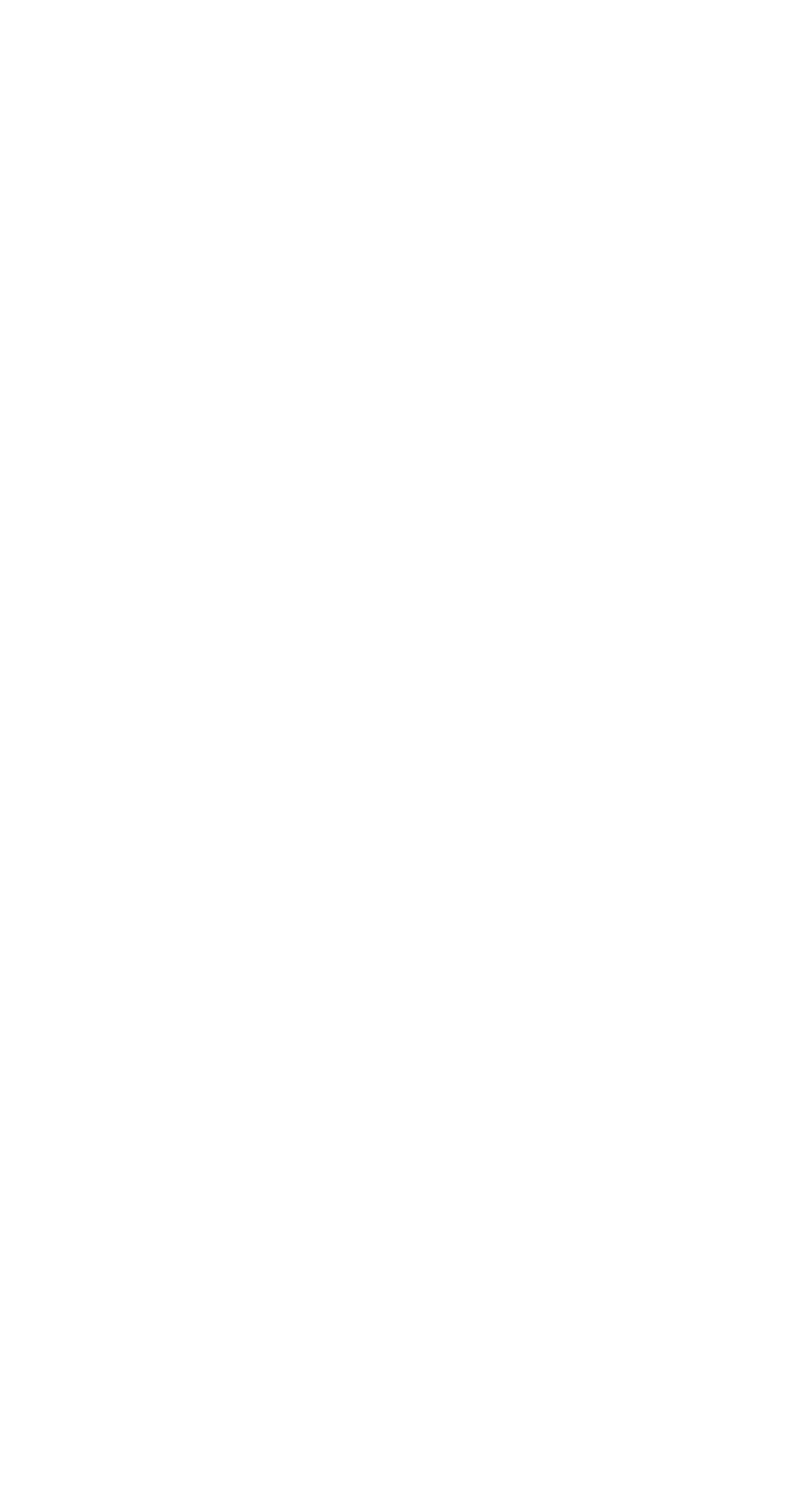
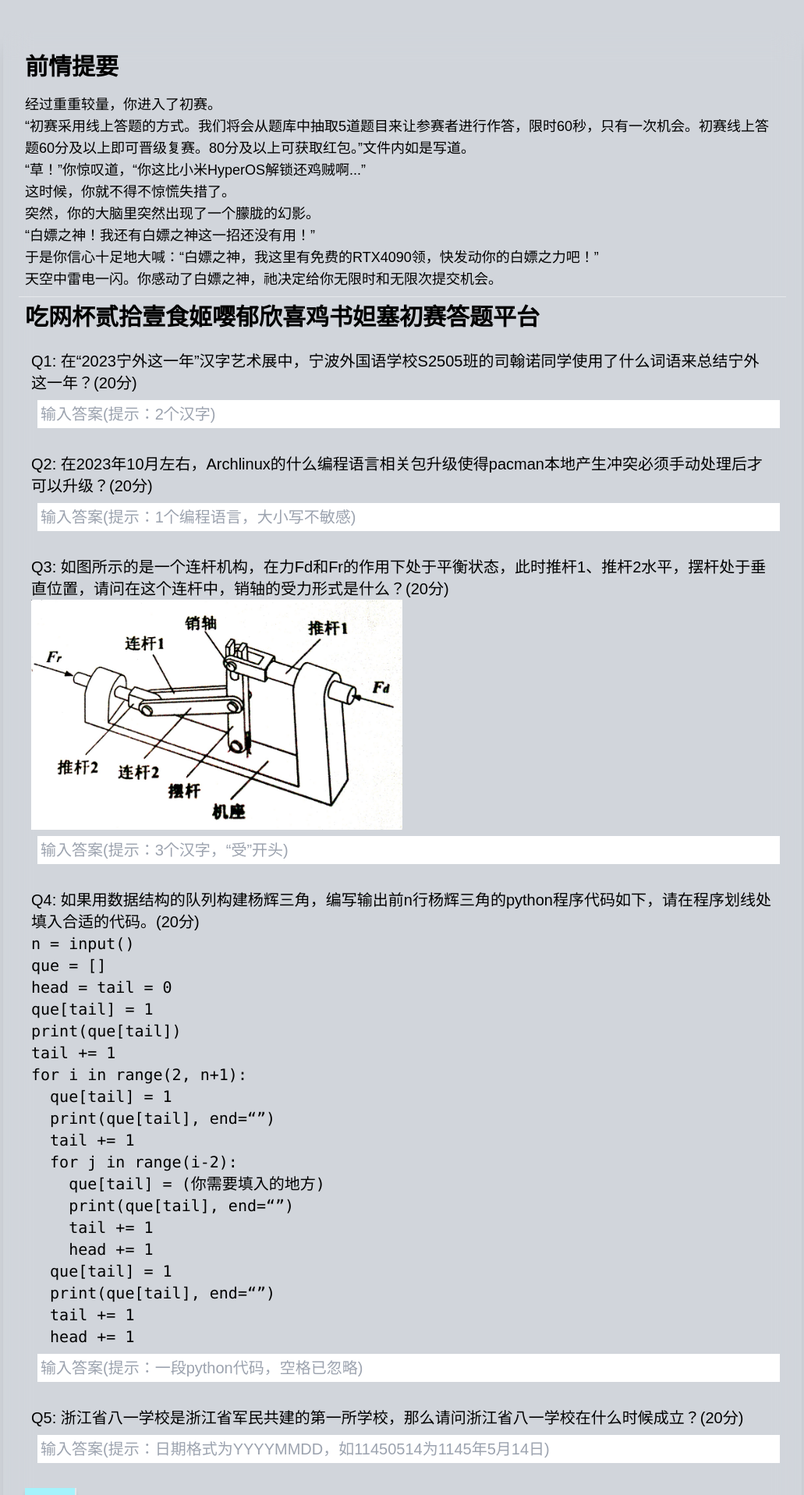
Before and after one commit to chihuo2104/2024hb, a Nuxt app in the folder src/index/: page /rb-challenge/1/quiz1 in a window 1280 px wide. Shown: the top 1917 px of the page at 78% size, without its empty margins (124-1155 px from the left). Before the commit the page ends 800 px from the top, so only its background shows below. Built offline with nearby package versions, Linux system fonts and the light colour scheme.

Commit message:
feat(src/index): quiz1&end

```diff
--- a/src/index/nuxt.config.ts
+++ b/src/index/nuxt.config.ts
@@ -1,6 +1,42 @@
 // https://nuxt.com/docs/api/configuration/nuxt-config
+import {obfuscator} from "rollup-obfuscator";
 export default defineNuxtConfig({
   devtools: { enabled: true },
   modules:['@nuxtjs/tailwindcss'],
-  postcss:{}
+  postcss:{},
+  vite:{
+    plugins: [obfuscator({
+            compact: true,
+            controlFlowFlattening: true,
+            controlFlowFlatteningThreshold: 0.75,
+            deadCodeInjection: true,
+            deadCodeInjectionThreshold: 0.4,
+            debugProtection: false,
+            debugProtectionInterval: 0,
+            disableConsoleOutput: true,
+            identifierNamesGenerator: 'hexadecimal',
+            log: false,
+            numbersToExpressions: true,
+            renameGlobals: false,
+            selfDefending: true,
+            simplify: true,
+            splitStrings: true,
+            splitStringsChunkLength: 10,
+            stringArray: true,
+            stringArrayCallsTransform: true,
+            stringArrayCallsTransformThreshold: 0.75,
+            stringArrayEncoding: ['base64'],
+            stringArrayIndexShift: true,
+            stringArrayRotate: true,
+            stringArrayShuffle: true,
+            stringArrayWrappersCount: 2,
+            stringArrayWrappersChainedCalls: true,
+            stringArrayWrappersParametersMaxCount: 4,
+            stringArrayWrappersType: 'function',
+            stringArrayThreshold: 0.75,
+            transformObjectKeys: true,
+            unicodeEscapeSequence: false
+        }
+    )]
+  }
 })
--- a/src/index/package.json
+++ b/src/index/package.json
@@ -16,5 +16,9 @@
     "tailwindcss": "^3.4.1",
     "vue": "^3.4.10",
     "vue-router": "^4.2.5"
+  },
+  "dependencies": {
+    "javascript-obfuscator": "^4.1.0",
+    "rollup-obfuscator": "^4.1.1"
   }
 }
--- a/src/index/pages/index.vue
+++ b/src/index/pages/index.vue
@@ -1,4 +1,7 @@
 <script setup>
+useHead({
+	title: 'chi的小红包冒险 v.e.r. 2024'
+})
 import { ref } from 'vue'
 const activityStatus = ref('Pending')
 const now = ref((new Date()).getTime())
--- a/src/index/pages/rb-challenge/[cynocid]/quiz0-end.vue
+++ b/src/index/pages/rb-challenge/[cynocid]/quiz0-end.vue
@@ -1,15 +1,30 @@
-<script lang="ts">
-import {defineComponent} from 'vue'
-
-export default defineComponent({
-name: "quiz0-end"
+<script lang="ts" setup>
+useHead({
+	title: '妲塞爆鸣成功'
 })
 </script>
 
 <template>
-
+	<div class="bg-gray-200 h-screen w-screen">
+		<div class="container max-w-2xl p-2 mx-auto shadow-md">
+			<div class="text-3xl font-bold text-center m-2">吃网杯贰拾壹食姬嘤郁欣喜鸡书妲塞</div>
+			<div class="text-2xl font-bold text-center m-2">报名成功！</div>
+			<div class="text-xl  text-center">
+				{username}，欢迎参加吃网杯贰拾壹食姬嘤郁欣喜鸡书妲塞！<br/>
+				红包码为：xxxxxxxxxxx,不要告诉别人哦，共48个20.24元。<br/>
+				初赛即将开始，请做好准备！
+			</div>
+			<div class="text-center">
+				<button class="text-2xl hover:shadow-2xl shadow-md bg-cyan-200 border-r-2 p-2  transition-all m-2" onclick="go()">点我进入初赛</button>
+				<button class="text-2xl hover:shadow-2xl shadow-md bg-cyan-200 border-r-2 p-2  transition-all m-2" onclick="generate()">点我生成证书</button>
+			</div>
+		</div>
+	</div>
 </template>
 
-<style scoped>
-
+<style>
+body{
+	width: 100%;
+	height: 100%;
+}
 </style>
--- a/src/index/pages/rb-challenge/[cynocid]/quiz1-end.vue
+++ b/src/index/pages/rb-challenge/[cynocid]/quiz1-end.vue
@@ -1,15 +1,39 @@
-<script lang="ts">
-import {defineComponent} from 'vue'
-
-export default defineComponent({
-name: "quiz1-end"
+<script lang="ts" setup>
+useHead({
+	title: '初赛反馈结果'
 })
 </script>
 
 <template>
-
+	<div class="bg-gray-200 h-screen w-screen">
+		<div class="container max-w-2xl p-2 mx-auto shadow-md">
+			<div class="text-3xl font-bold text-center m-2">吃网杯贰拾壹食姬嘤郁欣喜鸡书妲塞</div>
+			<div class="text-2xl font-bold text-center m-2">初赛反馈结果</div>
+			<div class="text-xl  text-center">
+				{username}，感谢参加吃网杯贰拾壹食姬嘤郁欣喜鸡书妲塞初赛！<br/>
+				您的分数是：{score}<br/>
+				红包码为：xxxxxxxxxxx,不要告诉别人哦，共24个20.24元。<br/>
+				复赛即将开始，请做好准备！
+			</div>
+			<div class="text-xl  text-center">
+				AD:欢迎加入chigroup！<br/>
+				杜叔叔(Telegram):<br/>
+				矩阵(Matrix):<br/>
+				微信(WeChat):<br/>
+				Slack:<br/>
+				欢迎来玩！
+			</div>
+			<div class="text-center">
+				<button class="text-2xl hover:shadow-2xl shadow-md bg-cyan-200 border-r-2 p-2  transition-all m-2" onclick="go">点我进入复赛</button>
+				<button class="text-2xl hover:shadow-2xl shadow-md bg-cyan-200 border-r-2 p-2  transition-all m-2" onclick="generate">点我生成证书</button>
+			</div>
+		</div>
+	</div>
 </template>
 
-<style scoped>
-
+<style>
+body{
+	width: 100%;
+	height: 100%;
+}
 </style>
--- a/src/index/pages/rb-challenge/[cynocid]/quiz1.vue
+++ b/src/index/pages/rb-challenge/[cynocid]/quiz1.vue
@@ -1,10 +1,72 @@
-<script s>
+<script setup>
+useHead({
+	title: '吃网杯贰拾壹食姬嘤郁欣喜鸡书妲塞初赛答题平台'
+})
 </script>
-
 <template>
-
+	<div class="bg-gray-300 flex place-items-center justify-center">
+		<div id="container" class="container max-w-5xl shadow-xl m-10 p-5 backdrop-blur-lg">
+			<h1 class="font-bold text-3xl p-2">前情提要</h1>
+			<div class="text-lg p-2">
+				经过重重较量，你进入了初赛。<br/>
+				“初赛采用线上答题的方式。我们将会从题库中抽取5道题目来让参赛者进行作答，限时60秒，只有一次机会。初赛线上答题60分及以上即可晋级复赛。80分及以上可获取红包。”文件内如是写道。<br/>
+				“草！”你惊叹道，“你这比小米HyperOS解锁还鸡贼啊...”<br/>
+				这时候，你就不得不惊慌失措了。<br/>
+				突然，你的大脑里突然出现了一个朦胧的幻影。<br/>
+				“白嫖之神！我还有白嫖之神这一招还没有用！”<br/>
+				于是你信心十足地大喊：“白嫖之神，我这里有免费的RTX4090领，快发动你的白嫖之力吧！”<br/>
+				天空中雷电一闪。你感动了白嫖之神，祂决定给你无限时和无限次提交机会。
+			</div>
+			<hr/>
+			<h1 class="font-bold text-3xl p-2">吃网杯贰拾壹食姬嘤郁欣喜鸡书妲塞初赛答题平台</h1>
+			<div class="text-xl p-2 m-2">
+				Q1: 在“2023宁外这一年”汉字艺术展中，宁波外国语学校S2505班的司翰诺同学使用了什么词语来总结宁外这一年？(20分)<br/>
+				<input type="text" placeholder="输入答案(提示：2个汉字)" class="m-2 p-1 w-full"/>
+			</div>
+			<div class="text-xl p-2 m-2">
+				Q2: 在2023年10月左右，Archlinux的什么编程语言相关包升级使得pacman本地产生冲突必须手动处理后才可以升级？(20分)<br/>
+				<input type="text" placeholder="输入答案(提示：1个编程语言，大小写不敏感)" class="m-2 p-1 w-full"/>
+			</div>
+			<div class="text-xl p-2 m-2">
+				Q3: 如图所示的是一个连杆机构，在力Fd和Fr的作用下处于平衡状态，此时推杆1、推杆2水平，摆杆处于垂直位置，请问在这个连杆中，销轴的受力形式是什么？(20分)<br/>
+				<img src="@/public/static/quiz1-3.jpg" class="w-1/2"/>
+				<input type="text" placeholder="输入答案(提示：3个汉字，“受”开头)" class="m-2 p-1 w-full"/>
+			</div>
+			<div class="text-xl p-2 m-2">
+				Q4: 如果用数据结构的队列构建杨辉三角，编写输出前n行杨辉三角的python程序代码如下，请在程序划线处填入合适的代码。(20分)<br/>
+				<code>
+					n = input()<br/>
+					que = []<br/>
+					head = tail = 0<br/>
+					que[tail] = 1<br/>
+					print(que[tail])<br/>
+					tail += 1<br/>
+					for i in range(2, n+1):<br/>
+					&nbsp;&nbsp;que[tail] = 1<br/>
+					&nbsp;&nbsp;print(que[tail], end=“”)<br/>
+					&nbsp;&nbsp;tail += 1<br/>
+					&nbsp;&nbsp;for j in range(i-2):<br/>
+					&nbsp;&nbsp;&nbsp;&nbsp;que[tail] = (你需要填入的地方)<br/>
+					&nbsp;&nbsp;&nbsp;&nbsp;print(que[tail], end=“”)<br/>
+					&nbsp;&nbsp;&nbsp;&nbsp;tail += 1<br/>
+					&nbsp;&nbsp;&nbsp;&nbsp;head += 1<br/>
+					&nbsp;&nbsp;que[tail] = 1<br/>
+					&nbsp;&nbsp;print(que[tail], end=“”)<br/>
+					&nbsp;&nbsp;tail += 1<br/>
+					&nbsp;&nbsp;head += 1
+				</code>
+				<input type="text" placeholder="输入答案(提示：一段python代码，空格已忽略)" class="m-2 p-1 w-full"/>
+			</div>
+			<div class="text-xl p-2 m-2">
+				Q5: 浙江省八一学校是浙江省军民共建的第一所学校，那么请问浙江省八一学校在什么时候成立？(20分)<br/>
+				<input type="text" placeholder="输入答案(提示：日期格式为YYYYMMDD，如11450514为1145年5月14日)" class="m-2 p-1 w-full"/>
+			</div>
+			<button class="text-2xl hover:shadow-2xl shadow-md bg-cyan-200 border-r-2 p-2  transition-all m-2" onclick="signup()">提交</button>
+		</div>
+	</div>
 </template>
-
-<style scoped>
-
+<style>
+body {
+	font-family: "MiSans", "Noto Sans SC", sans-serif;
+}
 </style>
```
Also changed, not shown: src/index/public/static/quiz1-3.jpg (added), 1 other file (tests, documents, lock files or other folders).
